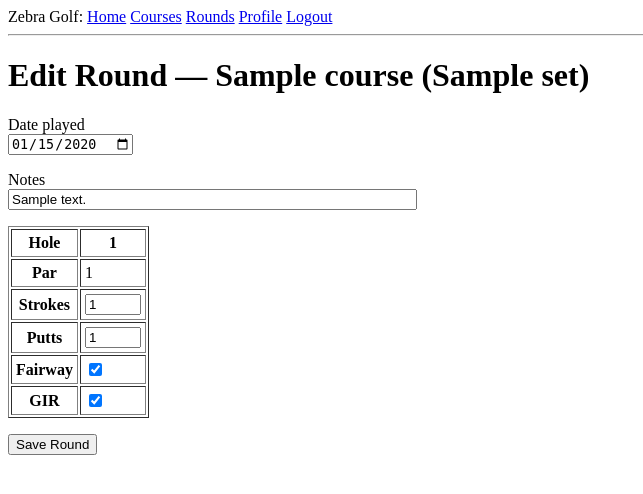
After one commit to djsv23/golf-tracker, a Flask app: page /rounds/1/edit in a window 1280 px wide. The commit adds this page. Shown: the top 494 px of the page, without its empty margins (0-643 px from the left). Run offline with Flask 3, Linux system fonts and the light colour scheme; a user stored in the database is signed in; tables that the repository leaves empty hold one stand-in row (values such as "Sample post"); some libraries are stand-ins or nearby versions.

Commit message:
Phase 2: hole-by-hole round recording, rounds blueprint
Adds Round and HoleScore models -- one HoleScore row per hole played,
unique on (round_id, hole_id) -- plus a rounds blueprint for recording,
viewing, editing, and deleting rounds. Recording is a two-step flow:
pick a tee set (app/rounds/forms.py:RoundSetupForm lists every tee set
across all courses), then a scorecard whose row count and pars come
from that tee set's holes, built as a FieldList of per-hole subforms
so validation stays in WTForms rather than hand-rolled.

app/services/scoring.py:recalculate() is the single write path for
gross_score, called after every create/edit so it's always derived
from the hole scores rather than entered directly.
adjusted_gross_score and score_differential are left unset for now --
they need the WHS net-double-bogey cap and current course handicap,
which is Phase 3's job.

Every round route enforces ownership (round.user_id == current_user.id,
403 otherwise) since rounds are personal records. Deleting a course or
tee set that already has rounds recorded against it is now refused
with a flash message instead of silently orphaning those rounds'
foreign keys.

This also replaces the hardcoded fake round shown on the homepage and
profile page since Phase 0 (a single made-up "Danny shot a 90") with
the signed-in user's actual recent rounds, and fixes a real bug found
along the way: replacing a Round's hole_scores collection in one
assignment inserted the new rows before deleting the old ones and hit
the unique constraint on (round_id, hole_id) -- fixed by clearing and
flushing before writing the replacement rows.

```diff
--- a/app/__init__.py
+++ b/app/__init__.py
@@ -31,6 +31,9 @@ def create_app(config_name=None):
     from app.courses import bp as courses_bp
     app.register_blueprint(courses_bp, url_prefix='/courses')
 
+    from app.rounds import bp as rounds_bp
+    app.register_blueprint(rounds_bp, url_prefix='/rounds')
+
     from app import cli
     cli.register(app)
 
--- a/app/main/templates/main/_round.html
+++ b/app/main/templates/main/_round.html
@@ -1,6 +1,6 @@
 <table>
 	<tr valign="top">
-		<td><img src="{{ round.player.avatar(36) }}"></td>
-		<td>{{ round.player.username }} shot a {{round.gross_score}} at {{round.course.name}} on {{ round.played_date }}</td>
+		<td><img src="{{ round.user.avatar(36) }}"></td>
+		<td>{{ round.user.username }} shot a {{ round.gross_score }} at {{ round.course.display_name }} on {{ round.played_date }}</td>
 	</tr>
 </table>
--- a/app/models/__init__.py
+++ b/app/models/__init__.py
@@ -1,4 +1,5 @@
 from app.models.course import Course, Hole, TeeSet
+from app.models.round import HoleScore, Round
 from app.models.user import User
 
-__all__ = ['User', 'Course', 'TeeSet', 'Hole']
+__all__ = ['User', 'Course', 'TeeSet', 'Hole', 'Round', 'HoleScore']
--- a/app/models/course.py
+++ b/app/models/course.py
@@ -30,6 +30,10 @@ class Course(db.Model):
     tee_sets: Mapped[list['TeeSet']] = relationship(
         back_populates='course', cascade='all, delete-orphan',
         order_by='TeeSet.id')
+    # No delete cascade here (unlike tee_sets above): a course with
+    # recorded rounds against it must not be deletable -- see the guard
+    # in app/courses/routes.py:delete().
+    rounds: Mapped[list['Round']] = relationship(back_populates='course')
 
     @property
     def display_name(self):
--- a/app/models/user.py
+++ b/app/models/user.py
@@ -14,6 +14,10 @@ class User(UserMixin, db.Model):
     gender_cd = db.Column(db.String(1))
     hdcp_index = db.Column(db.Numeric)
     about_me = db.Column(db.String(140))
+
+    rounds = db.relationship('Round', back_populates='user',
+                              cascade='all, delete-orphan',
+                              order_by='Round.played_date.desc()')
 
     def __repr__(self):
         return '<User {}>'.format(self.username)
--- /dev/null
+++ b/app/rounds/__init__.py
@@ -0,0 +1,5 @@
+from flask import Blueprint
+
+bp = Blueprint('rounds', __name__, template_folder='templates')
+
+from app.rounds import routes  # noqa: E402,F401
--- /dev/null
+++ b/app/rounds/forms.py
@@ -0,0 +1,43 @@
+from datetime import date
+
+from flask_wtf import FlaskForm
+from wtforms import (BooleanField, DateField, FieldList, FormField,
+                      HiddenField, IntegerField, SelectField, StringField,
+                      SubmitField)
+from wtforms.validators import DataRequired, Length, NumberRange
+from wtforms.validators import Optional as OptionalValidator
+
+from app.models.course import Course, TeeSet
+
+
+class RoundSetupForm(FlaskForm):
+    tee_set_id = SelectField('Tee', coerce=int, validators=[DataRequired()])
+    submit = SubmitField('Next: Enter Scores')
+
+    def __init__(self, *args, **kwargs):
+        super().__init__(*args, **kwargs)
+        tee_sets = (TeeSet.query.join(Course)
+                    .order_by(Course.course_name, TeeSet.name).all())
+        self.tee_set_id.choices = [
+            (ts.id, f'{ts.course.display_name} — {ts.name} '
+                     f'({"Men" if ts.gender == "M" else "Women"})')
+            for ts in tee_sets
+        ]
+
+
+class HoleScoreEntryForm(FlaskForm):
+    class Meta:
+        csrf = False
+
+    strokes = IntegerField('Strokes', validators=[DataRequired(), NumberRange(min=1, max=20)])
+    putts = IntegerField('Putts', validators=[OptionalValidator(), NumberRange(min=0, max=10)])
+    fairway_hit = BooleanField('Fairway')
+    gir = BooleanField('GIR')
+
+
+class ScorecardForm(FlaskForm):
+    tee_set_id = HiddenField(validators=[DataRequired()])
+    played_date = DateField('Date played', validators=[DataRequired()], default=date.today)
+    notes = StringField('Notes', validators=[OptionalValidator(), Length(max=500)])
+    holes = FieldList(FormField(HoleScoreEntryForm))
+    submit = SubmitField('Save Round')
--- /dev/null
+++ b/app/rounds/routes.py
@@ -0,0 +1,131 @@
+from flask import abort, flash, redirect, render_template, request, url_for
+from flask_login import current_user, login_required
+from sqlalchemy import select
+
+from app.extensions import db
+from app.models.course import TeeSet
+from app.models.round import HoleScore, Round
+from app.rounds import bp
+from app.rounds.forms import RoundSetupForm, ScorecardForm
+from app.services.scoring import recalculate
+
+
+@bp.route('/')
+@login_required
+def list_rounds():
+    page = request.args.get('page', 1, type=int)
+    stmt = (select(Round).filter_by(user_id=current_user.id)
+            .order_by(Round.played_date.desc(), Round.id.desc()))
+    pagination = db.paginate(stmt, page=page, per_page=20, error_out=False)
+    return render_template('rounds/list.html', pagination=pagination,
+                            rounds=pagination.items)
+
+
+@bp.route('/new', methods=['GET', 'POST'])
+@login_required
+def new():
+    form = RoundSetupForm()
+    if form.validate_on_submit():
+        return redirect(url_for('rounds.new_scorecard', tee_set_id=form.tee_set_id.data))
+    return render_template('rounds/setup.html', form=form)
+
+
+@bp.route('/new/scorecard', methods=['GET', 'POST'])
+@login_required
+def new_scorecard():
+    tee_set_id = request.values.get('tee_set_id', type=int)
+    if not tee_set_id:
+        abort(400)
+    tee_set = db.get_or_404(TeeSet, tee_set_id)
+
+    if request.method == 'GET':
+        form = ScorecardForm(tee_set_id=tee_set_id)
+        for _ in tee_set.holes:
+            form.holes.append_entry()
+    else:
+        form = ScorecardForm()
+
+    if form.validate_on_submit():
+        round_ = Round(user_id=current_user.id, course_id=tee_set.course_id,
+                        tee_set_id=tee_set.id, played_date=form.played_date.data,
+                        notes=form.notes.data or None)
+        round_.hole_scores = _hole_scores_from_form(form, tee_set)
+        db.session.add(round_)
+        db.session.flush()
+        recalculate(round_)
+        flash('Round saved.')
+        return redirect(url_for('rounds.detail', round_id=round_.id))
+
+    return render_template('rounds/scorecard.html', form=form, tee_set=tee_set)
+
+
+@bp.route('/<int:round_id>')
+@login_required
+def detail(round_id):
+    round_ = _get_owned_round_or_404(round_id)
+    return render_template('rounds/detail.html', round=round_)
+
+
+@bp.route('/<int:round_id>/edit', methods=['GET', 'POST'])
+@login_required
+def edit(round_id):
+    round_ = _get_owned_round_or_404(round_id)
+    tee_set = round_.tee_set
+    scores_by_hole = {hs.hole_id: hs for hs in round_.hole_scores}
+
+    if request.method == 'GET':
+        form = ScorecardForm(tee_set_id=tee_set.id, played_date=round_.played_date,
+                              notes=round_.notes)
+        for hole in tee_set.holes:
+            hs = scores_by_hole.get(hole.id)
+            form.holes.append_entry({
+                'strokes': hs.strokes if hs else None,
+                'putts': hs.putts if hs else None,
+                'fairway_hit': bool(hs.fairway_hit) if hs else False,
+                'gir': bool(hs.gir) if hs else False,
+            })
+    else:
+        form = ScorecardForm()
+
+    if form.validate_on_submit():
+        round_.played_date = form.played_date.data
+        round_.notes = form.notes.data or None
+        # Replacing the collection in one step would insert the new rows
+        # before deleting the old ones and collide on the (round_id,
+        # hole_id) unique constraint, so clear it and flush first.
+        round_.hole_scores = []
+        db.session.flush()
+        round_.hole_scores = _hole_scores_from_form(form, tee_set)
+        db.session.flush()
+        recalculate(round_)
+        flash('Round updated.')
+        return redirect(url_for('rounds.detail', round_id=round_.id))
+
+    return render_template('rounds/scorecard.html', form=form, tee_set=tee_set, editing=True)
+
+
+@bp.route('/<int:round_id>/delete', methods=['POST'])
+@login_required
+def delete(round_id):
+    round_ = _get_owned_round_or_404(round_id)
+    db.session.delete(round_)
+    db.session.commit()
+    flash('Round deleted.')
+    return redirect(url_for('rounds.list_rounds'))
+
+
+def _hole_scores_from_form(form, tee_set):
+    return [
+        HoleScore(hole_id=hole.id, strokes=entry.form.strokes.data,
+                  putts=entry.form.putts.data,
+                  fairway_hit=entry.form.fairway_hit.data,
+                  gir=entry.form.gir.data)
+        for hole, entry in zip(tee_set.holes, form.holes.entries)
+    ]
+
+
+def _get_owned_round_or_404(round_id):
+    round_ = db.get_or_404(Round, round_id)
+    if round_.user_id != current_user.id:
+        abort(403)
+    return round_
--- /dev/null
+++ b/app/rounds/templates/rounds/scorecard.html
@@ -0,0 +1,40 @@
+{% extends "base.html" %}
+
+{% block content %}
+<h1>{{ 'Edit Round' if editing else 'Enter Scores' }} &mdash; {{ tee_set.course.display_name }} ({{ tee_set.name }})</h1>
+<form action="" method="post">
+	{{ form.hidden_tag() }}
+	{{ form.tee_set_id() }}
+	<p>
+		{{ form.played_date.label }}<br>
+		{{ form.played_date() }}
+		{% for error in form.played_date.errors %}<span style="color: red;">[{{ error }}]</span>{% endfor %}
+	</p>
+	<p>
+		{{ form.notes.label }}<br>
+		{{ form.notes(size=48) }}
+	</p>
+
+	<table border="1" cellpadding="4">
+		<tr><th>Hole</th>{% for hole in tee_set.holes %}<th>{{ hole.number }}</th>{% endfor %}</tr>
+		<tr><th>Par</th>{% for hole in tee_set.holes %}<td>{{ hole.par }}</td>{% endfor %}</tr>
+		<tr>
+			<th>Strokes</th>
+			{% for entry in form.holes %}<td>{{ entry.form.strokes(size=2) }}</td>{% endfor %}
+		</tr>
+		<tr>
+			<th>Putts</th>
+			{% for entry in form.holes %}<td>{{ entry.form.putts(size=2) }}</td>{% endfor %}
+		</tr>
+		<tr>
+			<th>Fairway</th>
+			{% for entry in form.holes %}<td>{{ entry.form.fairway_hit() }}</td>{% endfor %}
+		</tr>
+		<tr>
+			<th>GIR</th>
+			{% for entry in form.holes %}<td>{{ entry.form.gir() }}</td>{% endfor %}
+		</tr>
+	</table>
+	<p>{{ form.submit() }}</p>
+</form>
+{% endblock %}
--- a/app/templates/base.html
+++ b/app/templates/base.html
@@ -14,6 +14,7 @@
 			<a href="{{ url_for('auth.login') }}">Login</a>
 			{% else %}
 			<a href="{{ url_for('courses.list_courses') }}">Courses</a>
+			<a href="{{ url_for('rounds.list_rounds') }}">Rounds</a>
 			<a href="{{ url_for('main.user', username=current_user.username) }}">Profile</a>
 			<a href="{{ url_for('auth.logout') }}">Logout</a>
 			{% endif %}
```
Also changed, not shown: app/courses/routes.py (+7 -0 lines), app/main/routes.py (+7 -19 lines), app/main/templates/main/index.html (+7 -1 lines), app/models/round.py (added, +58 -0 lines), app/rounds/templates/rounds/detail.html (added, +22 -0 lines), app/rounds/templates/rounds/list.html (added, +28 -0 lines), app/rounds/templates/rounds/setup.html (added, +14 -0 lines), app/services/scoring.py (added, +15 -0 lines), migrations/versions/adc7f7e11af8_round_and_hole_score.py (added, +75 -0 lines), tests/test_rounds.py (added, +170 -0 lines).
